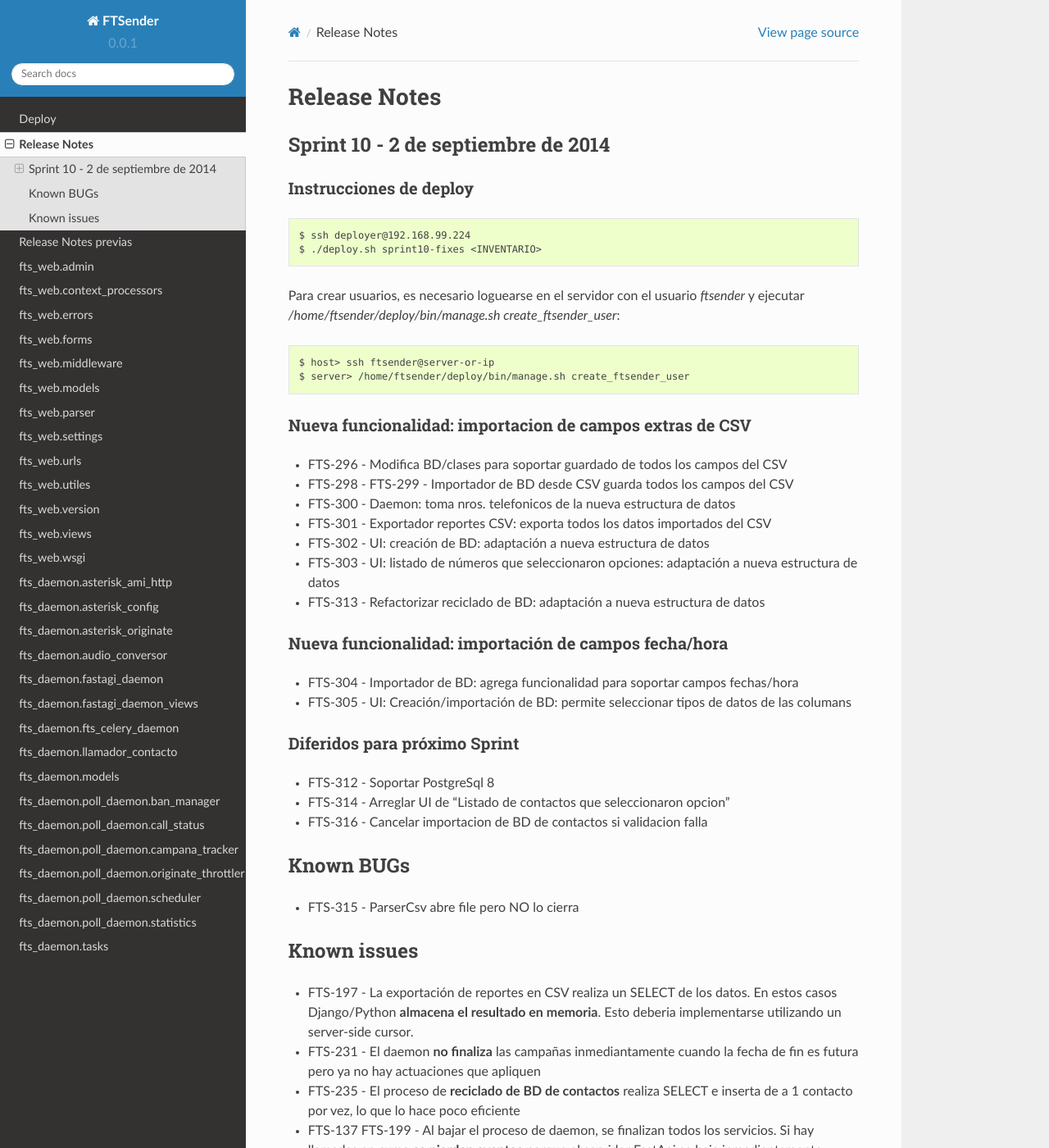
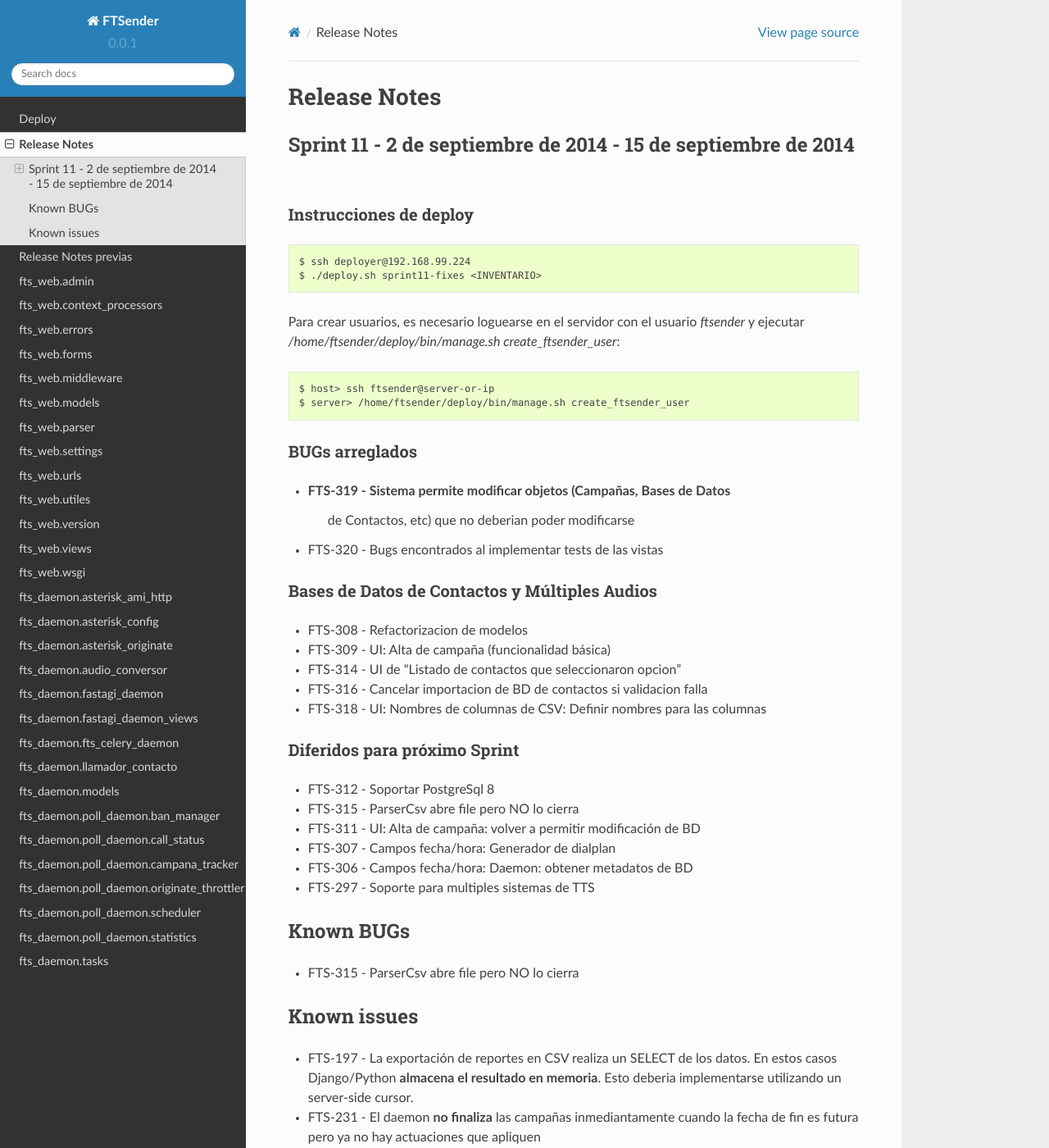
Before and after one commit to aybaker/omnicontact, a Sphinx documentation site: the page built from docs/release_notes.rst, in a window 1280 px wide and 1400 px high. Shown: the whole window at 82% size. Built offline with Sphinx 7.4.7 and the Read the Docs theme 2.0.0, drawn with Linux system fonts in a browser that asks for light colours.

Commit message:
Actualiza release notes

```diff
--- a/docs/release_notes.rst
+++ b/docs/release_notes.rst
@@ -1,8 +1,8 @@
 Release Notes
 =============
 
-Sprint 10 - 2 de septiembre de 2014
------------------------------------
+Sprint 11 - 2 de septiembre de 2014 - 15 de septiembre de 2014
+--------------------------------------------------------------
 
 
 Instrucciones de deploy
@@ -12,7 +12,7 @@ Instrucciones de deploy
 .. code::
 
     $ ssh deployer@192.168.99.224
-    $ ./deploy.sh sprint10-fixes <INVENTARIO>
+    $ ./deploy.sh sprint11-fixes <INVENTARIO>
 
 Para crear usuarios, es necesario loguearse en el servidor con el usuario `ftsender`
 y ejecutar `/home/ftsender/deploy/bin/manage.sh create_ftsender_user`:
@@ -23,29 +23,34 @@ y ejecutar `/home/ftsender/deploy/bin/manage.sh create_ftsender_user`:
     $ server> /home/ftsender/deploy/bin/manage.sh create_ftsender_user
 
 
-Nueva funcionalidad: importacion de campos extras de CSV
-........................................................
+BUGs arreglados
+...............
 
-* FTS-296 - Modifica BD/clases para soportar guardado de todos los campos del CSV
-* FTS-298 - FTS-299 - Importador de BD desde CSV guarda todos los campos del CSV
-* FTS-300 - Daemon: toma nros. telefonicos de la nueva estructura de datos
-* FTS-301 - Exportador reportes CSV: exporta todos los datos importados del CSV
-* FTS-302 - UI: creación de BD: adaptación a nueva estructura de datos
-* FTS-303 - UI: listado de números que seleccionaron opciones: adaptación a nueva estructura de datos
-* FTS-313 -	Refactorizar reciclado de BD: adaptación a nueva estructura de datos
+* FTS-319 - Sistema permite modificar objetos (Campañas, Bases de Datos
+            de Contactos, etc) que no deberian poder modificarse
+* FTS-320 - Bugs encontrados al implementar tests de las vistas
 
-Nueva funcionalidad: importación de campos fecha/hora
-.....................................................
 
-* FTS-304 -	Importador de BD: agrega funcionalidad para soportar campos fechas/hora
-* FTS-305 -	UI: Creación/importación de BD: permite seleccionar tipos de datos de las columans
+Bases de Datos de Contactos y Múltiples Audios
+..............................................
+
+* FTS-308 - Refactorizacion de modelos
+* FTS-309 - UI: Alta de campaña (funcionalidad básica)
+* FTS-314 - UI de "Listado de contactos que seleccionaron opcion"
+* FTS-316 - Cancelar importacion de BD de contactos si validacion falla
+* FTS-318 - UI: Nombres de columnas de CSV: Definir nombres para las columnas
+
 
 Diferidos para próximo Sprint
 .............................
 
 * FTS-312 - Soportar PostgreSql 8
-* FTS-314 - Arreglar UI de "Listado de contactos que seleccionaron opcion"
-* FTS-316 - Cancelar importacion de BD de contactos si validacion falla
+* FTS-315 - ParserCsv abre file pero NO lo cierra
+* FTS-311 - UI: Alta de campaña: volver a permitir modificación de BD
+* FTS-307 - Campos fecha/hora: Generador de dialplan
+* FTS-306 - Campos fecha/hora: Daemon: obtener metadatos de BD
+* FTS-297 - Soporte para multiples sistemas de TTS
+
 
 Known BUGs
 ----------
```
Also changed, not shown: docs/release_notes_old.rst (+47 -0 lines).
